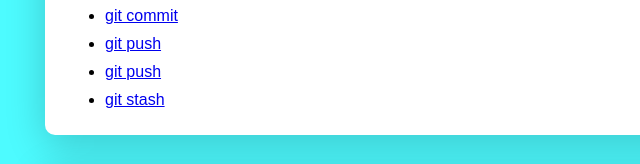
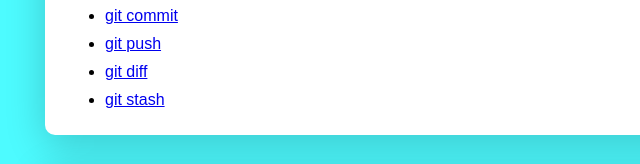
Before and after one commit to iu-web-app-dev-2026/node-container, a website: page www/index.html in a window 1280 px wide. Shown: the part 962-1126 px from the top of the page, 195-835 px from the left. Drawn offline with Linux system fonts and the light colour scheme.

Commit message:
fix link to git diff page

```diff
--- a/www/index.html
+++ b/www/index.html
@@ -51,7 +51,7 @@
 
             <li><a href="git-commands/commit.html">git commit</a></li>
             <li><a href="git-commands/git push.html">git push</a></li>
-            <li><a href="git-commands/git diff.html">git push</a></li>
+            <li><a href="git-commands/diff.html">git diff</a></li>
 
             <li><a href="git-commands/stash.html">git stash</a></li>
         </ul>
```
